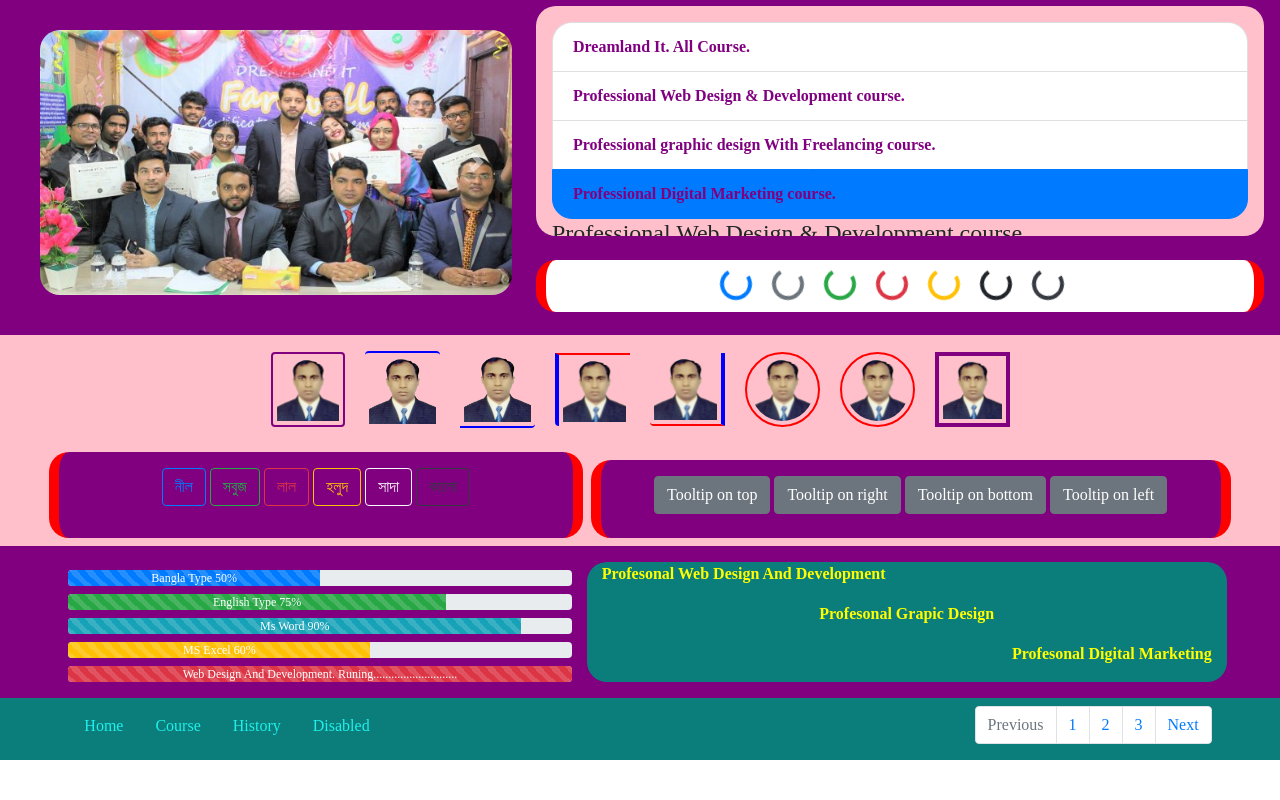
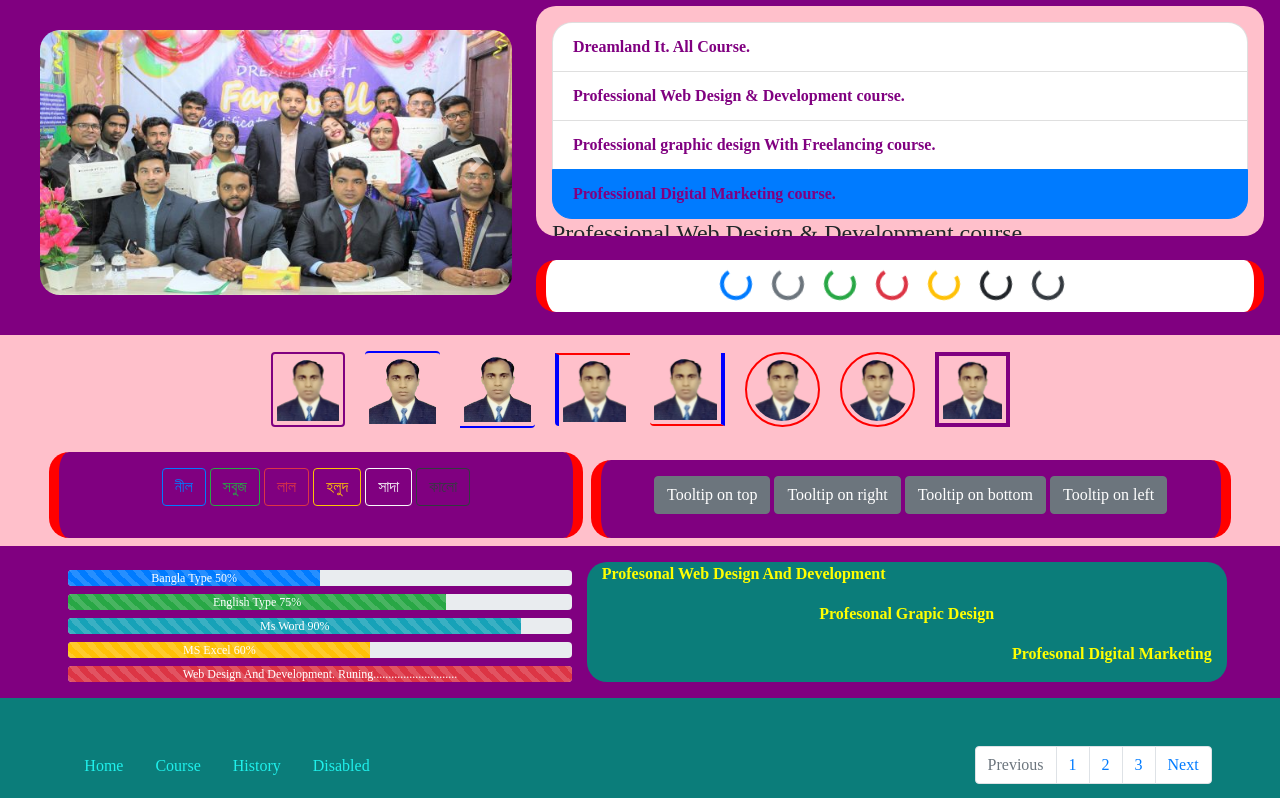
Before and after one commit to nazmol-developer/bootstrap-prectice, a plain HTML site: page index.html in a window 1280 px wide. Shown: the part 1208-2008 px from the top of the page. Before the commit the page ends 1968 px from the top, so only its background shows below. Drawn offline with nearby package versions, Linux system fonts and the light colour scheme; a web font is replaced by a local one.

Commit message:
Update index.html

```diff
--- a/index.html
+++ b/index.html
@@ -392,11 +392,11 @@
 	</section>
 
 
-	<section style="background-color:rgb(11, 125, 122);">
+	<section style="background-color:rgb(11, 125, 122); height:100px;">
 		<div class="container-fluid">
 			<div class="row justify-content-center">
 				<div class="col-md-6 col-12">
-					<nav class="nav mt-2">
+					<nav class="nav mt-5">
 					  <a class="nav-link active" href="#" style="color:rgb(31, 240, 235);">Home</a>
 					  <a class="nav-link" href="#" style="color:rgb(31, 240, 235);">Course</a>
 					  <a class="nav-link" href="#" style="color:rgb(31, 240, 235);">History</a>
@@ -404,7 +404,7 @@
 					</nav>
 				</div>
 
-				<div class="col-md-5 col-12 mt-2">
+				<div class="col-md-5 col-12 mt-5">
 					<nav aria-label="Page navigation example">
 					  <ul class="pagination justify-content-end">
 					    <li class="page-item disabled">
@@ -429,15 +429,6 @@
 
 
 
-
-
-
-
-
-
-
-
-
  	<script src="https://code.jquery.com/jquery-3.5.1.slim.min.js" crossorigin="anonymous"></script>
     <script src="https://cdn.jsdelivr.net/npm/popper.js@1.16.1/dist/umd/popper.min.js" crossorigin="anonymous"></script>
     <script src="https://cdn.jsdelivr.net/npm/bootstrap@4.5.3/dist/js/bootstrap.min.js" crossorigin="anonymous"></script>
```
